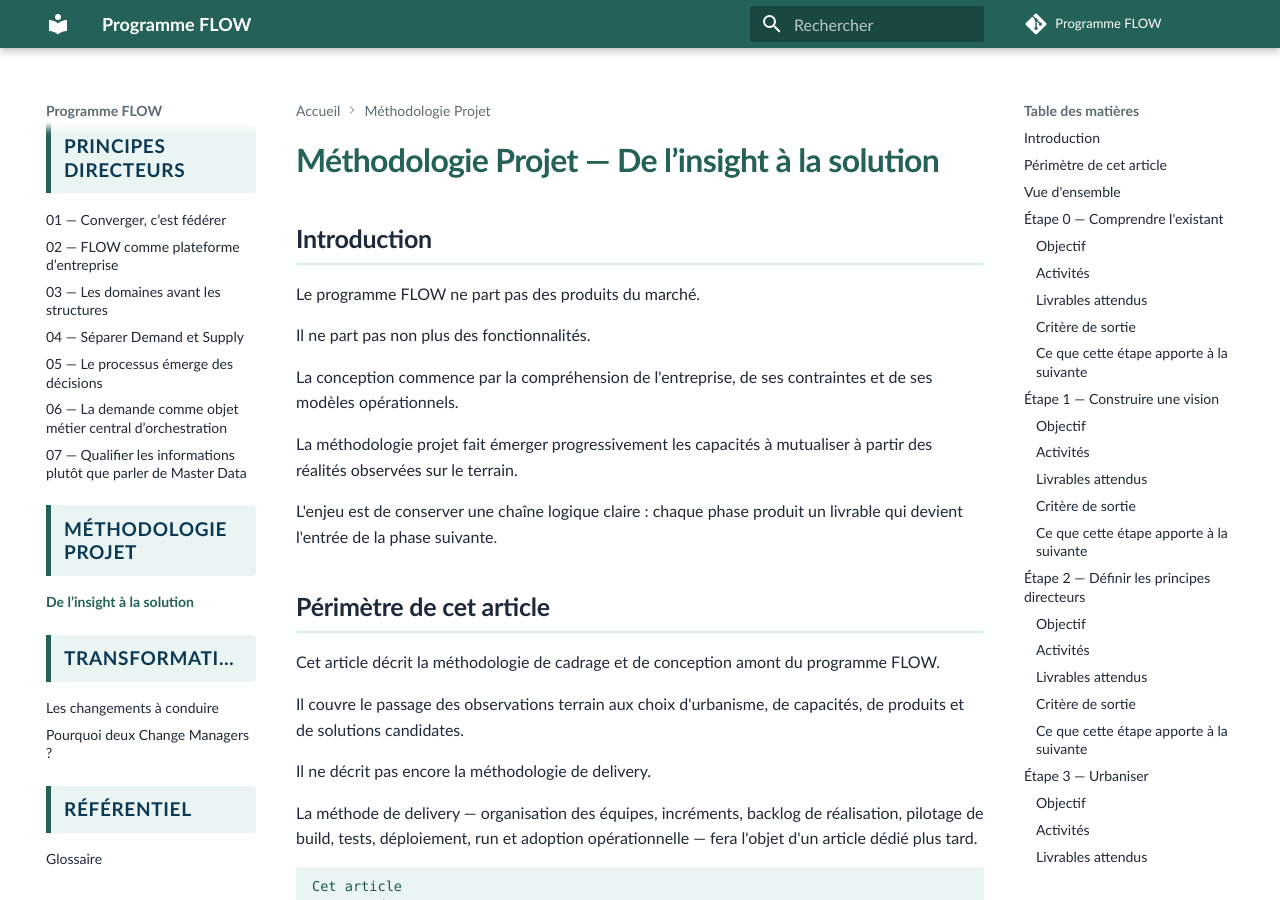
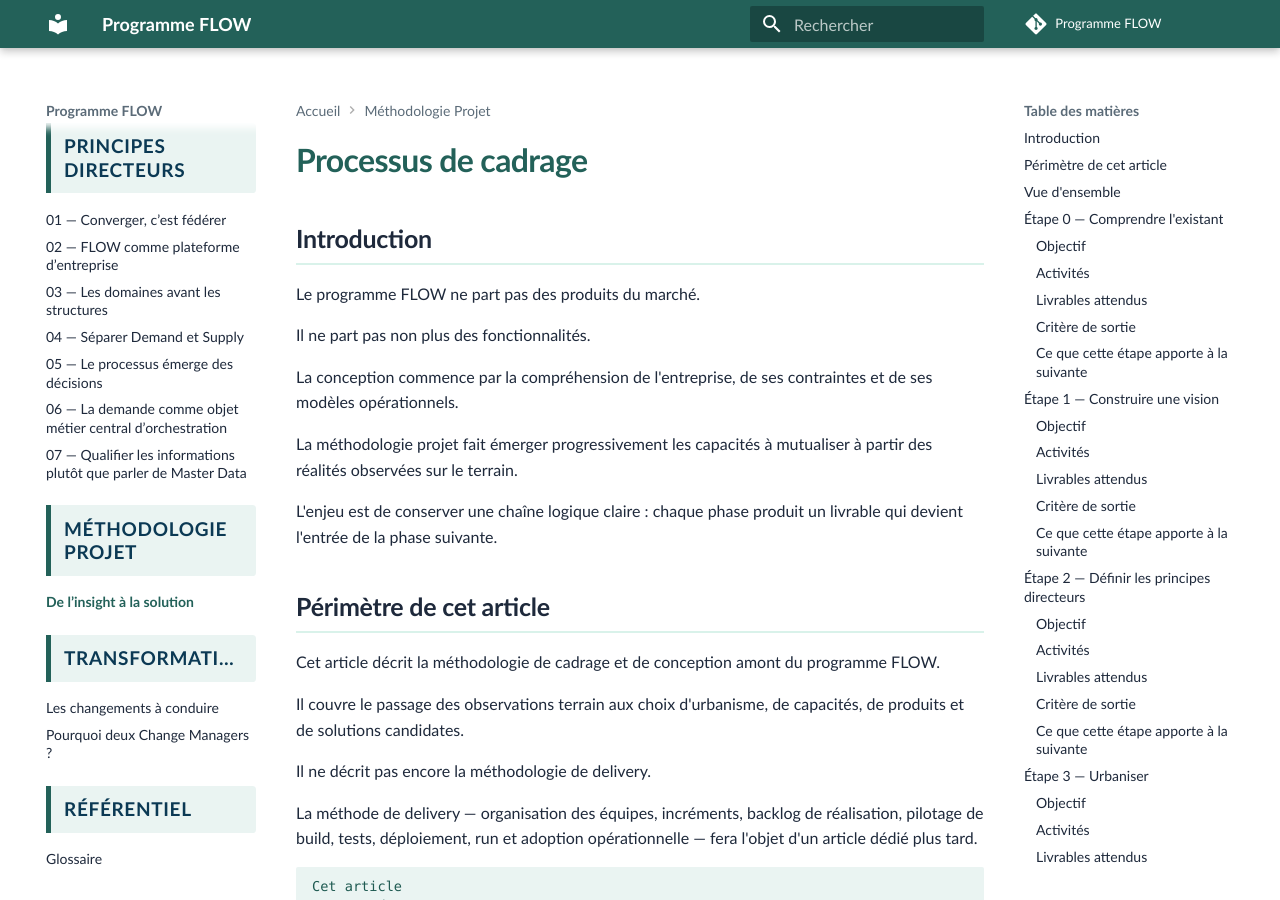
Before and after one commit to laurent-sintes/FLOW-Program, an MkDocs documentation site: the page built from docs/methode/conception-flow.md, in a window 1280 px wide and 900 px high. Built offline with MkDocs 1.6.1 and Material for MkDocs 9.7.7, drawn with Linux system fonts in a browser that asks for light colours; comment, search, counter and statistics services are not loaded.

Commit message:
Rename framing methodology article title

```diff
--- a/docs/methode/conception-flow.md
+++ b/docs/methode/conception-flow.md
@@ -1,4 +1,4 @@
-# Méthodologie Projet — De l’insight à la solution
+# Processus de cadrage
 
 ## Introduction
 
```
